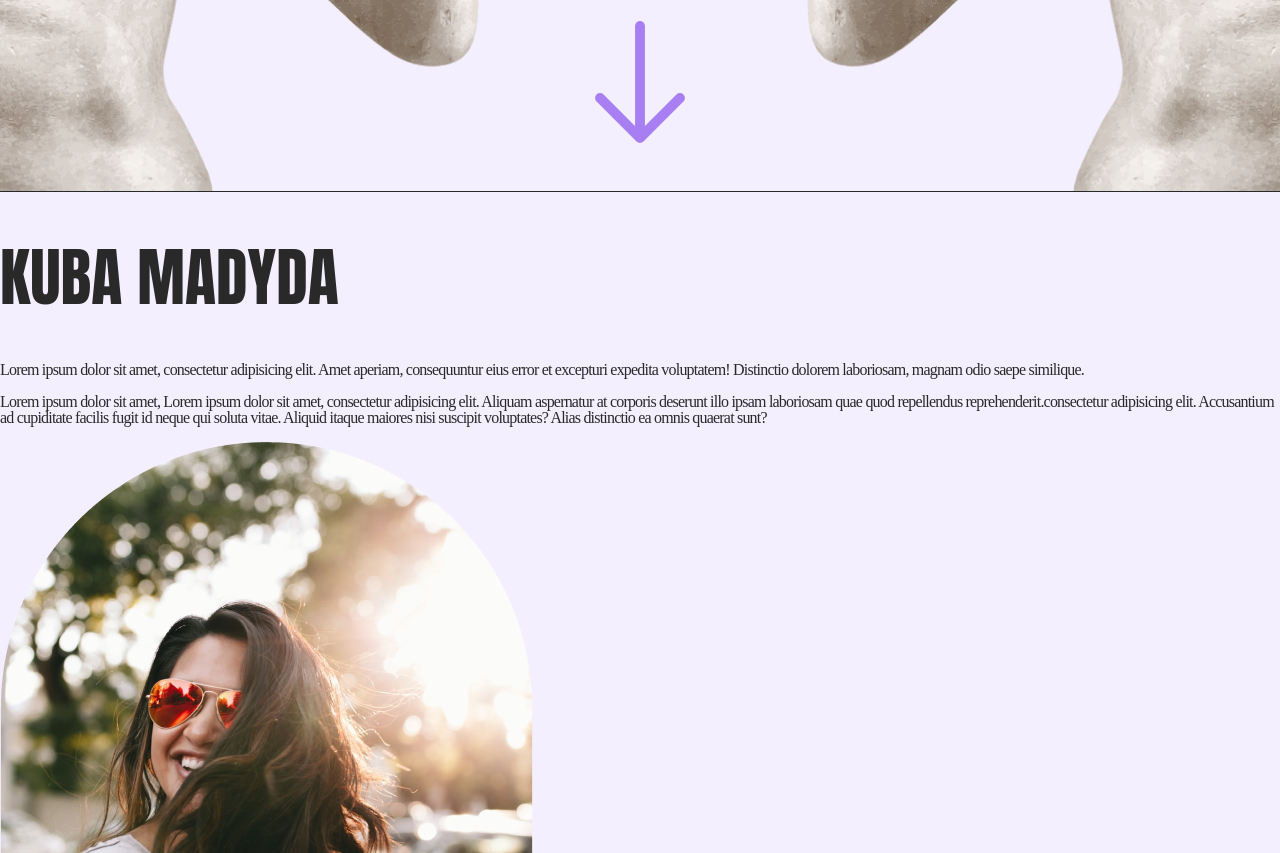
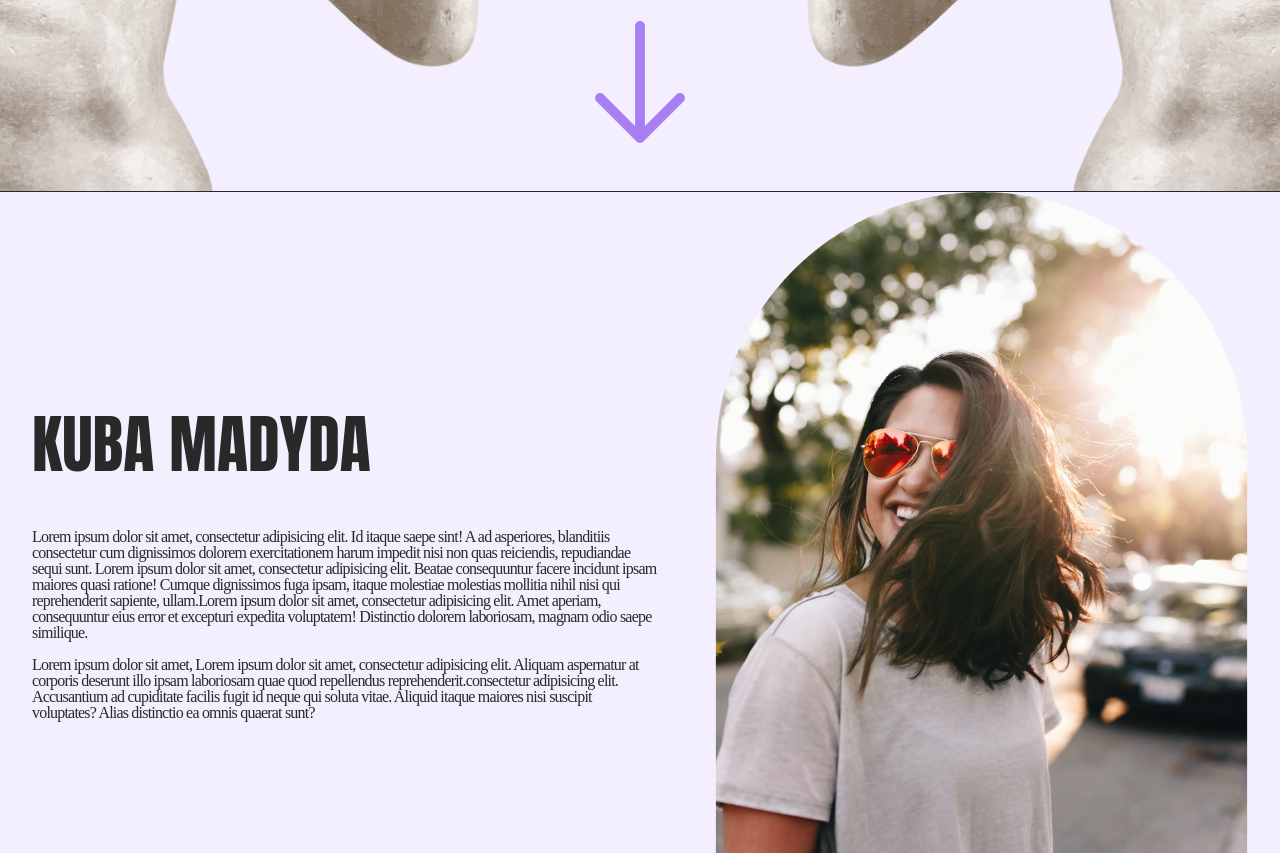
Before and after one commit to jakubmadyda/about_me, a website: page index.html in a window 1280 px wide. Shown: the part 927-1780 px from the top of the page. Drawn offline with Linux system fonts and the light colour scheme.

Commit message:
basic about me section styling, missing paddings etc

```diff
--- a/index.html
+++ b/index.html
@@ -34,32 +34,50 @@
     </div>
 </header>
 
-<section class="about_me">
-    <div>
+<section>
+    <div class="about_me">
+        <div class="content">
             <h2>Kuba Madyda</h2>
-        <p>Lorem ipsum dolor sit amet, consectetur adipisicing elit. Amet aperiam, consequuntur eius error et excepturi
+            <p>Lorem ipsum dolor sit amet, consectetur adipisicing elit. Id itaque saepe sint! A ad asperiores,
+                blanditiis
+                consectetur cum dignissimos dolorem exercitationem harum impedit nisi non quas reiciendis, repudiandae
+                sequi
+                sunt. Lorem ipsum dolor sit amet, consectetur adipisicing elit. Beatae consequuntur facere incidunt
+                ipsam
+                maiores quasi ratione! Cumque dignissimos fuga ipsam, itaque molestiae molestias mollitia nihil nisi qui
+                reprehenderit sapiente, ullam.Lorem ipsum dolor sit amet, consectetur adipisicing elit. Amet aperiam,
+                consequuntur eius error et
+                excepturi
                 expedita voluptatem! Distinctio dolorem laboriosam, magnam odio saepe similique.</p>
-        <p>Lorem ipsum dolor sit amet, Lorem ipsum dolor sit amet, consectetur adipisicing elit. Aliquam aspernatur at
-            corporis deserunt illo ipsam laboriosam quae quod repellendus reprehenderit.consectetur adipisicing elit.
+            <p>Lorem ipsum dolor sit amet, Lorem ipsum dolor sit amet, consectetur adipisicing elit. Aliquam aspernatur
+                at
+                corporis deserunt illo ipsam laboriosam quae quod repellendus reprehenderit.consectetur adipisicing
+                elit.
                 Accusantium ad cupiditate facilis fugit id neque
                 qui soluta vitae. Aliquid itaque maiores nisi suscipit voluptates? Alias distinctio ea omnis quaerat
                 sunt?</p>
         </div>
         <img src="./src/images/picture.png" alt="">
-</section>
+    </div>
 
-<section class="about_me">
+    <div class="about_me">
         <img src="./src/images/galaxy.png" alt="">
+        <div class="content">
             <h2>My history</h2>
-    <p>Lorem ipsum dolor sit amet, consectetur adipisicing elit. Dolor eaque obcaecati officia praesentium soluta
-        voluptate. Amet consequuntur delectus enim excepturi iste laborum modi quae quasi, quo, repudiandae unde ut
-        vitae. Lorem ipsum dolor sit amet, consectetur adipisicing elit. Aperiam impedit maxime minima modi neque,
+            <p>Lorem ipsum dolor sit amet, consectetur adipisicing elit. Dolor eaque obcaecati officia praesentium
+                soluta
+                voluptate. Amet consequuntur delectus enim excepturi iste laborum modi quae quasi, quo, repudiandae unde
+                ut
+                vitae. Lorem ipsum dolor sit amet, consectetur adipisicing elit. Aperiam impedit maxime minima modi
+                neque,
                 obcaecati quaerat saepe! Blanditiis id officia perspiciatis recusandae voluptatum. Aliquam, omnis?</p>
             <p>Lorem ipsum dolor sit amet, consectetur adipisicing elit. Autem debitis deleniti dicta fuga minus nostrum
                 praesentium quae, quaerat, reiciendis rem tempora totam unde ut voluptates. Lorem ipsum dolor sit amet,
                 consectetur adipisicing elit. Commodi debitis ipsam, ipsum nam rerum tempore voluptate! Animi commodi
                 consequatur debitis dolorem earum facilis fugiat fugit harum hic illum inventore maiores maxime nihil,
                 praesentium quibusdam quidem repellat, sapiente tempora tenetur, ullam? </p>
+        </div>
+    </div>
 </section>
 
 <section>
--- a/src/sass/sections.scss
+++ b/src/sass/sections.scss
@@ -29,6 +29,25 @@
     margin-bottom: toRem(30px);
 }
 
+.about_me {
+    display: flex;
+    width: min(95%, toRem(1728px));
+    margin-inline: auto;
+    justify-content: space-between;
+    align-items: center;
+    flex-wrap: wrap;
+}
+
+.content {
+    width: 625px;
+}
+
+section:first-of-type {
+    display: flex;
+    flex-direction: column;
+    justify-content: space-around;
+}
+
 section:last-of-type {
     border-top: 1px solid $third-color
 }
```
Also changed, not shown: src/css/style.css, 1 other file. Lines whose indentation alone changed are shown as unchanged.
